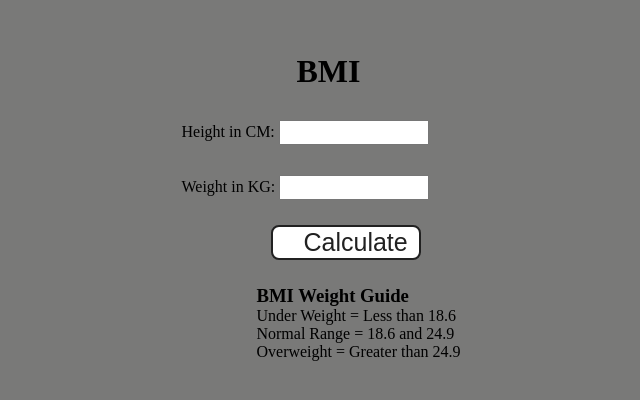
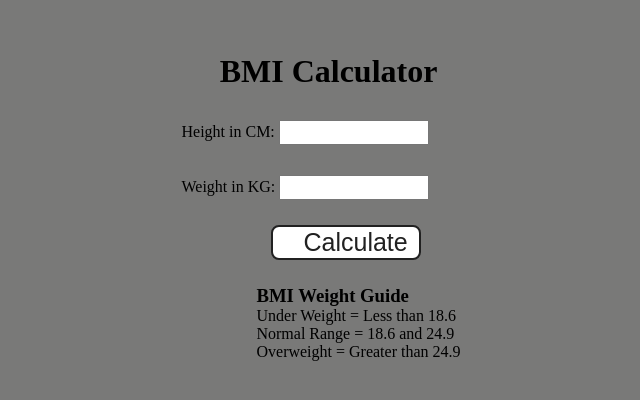
Before and after one commit to jatinjr11/bmi-calculator, a plain HTML site: page index.html in a window 1280 px wide. Shown: the part 218-618 px from the top of the page, without its empty margins (334-974 px from the left). Drawn offline with Linux system fonts and the light colour scheme.

Commit message:
init up-2

```diff
--- a/index.html
+++ b/index.html
@@ -10,7 +10,7 @@
   <body>
 
     <div class="container">
-      <h1>BMI</h1>
+      <h1>BMI Calculator</h1>
       <form>
         <p><label>Height in CM: </label><input type="text" id="height" /></p>
         <p><label>Weight in KG: </label><input type="text" id="weight" /></p>
```
